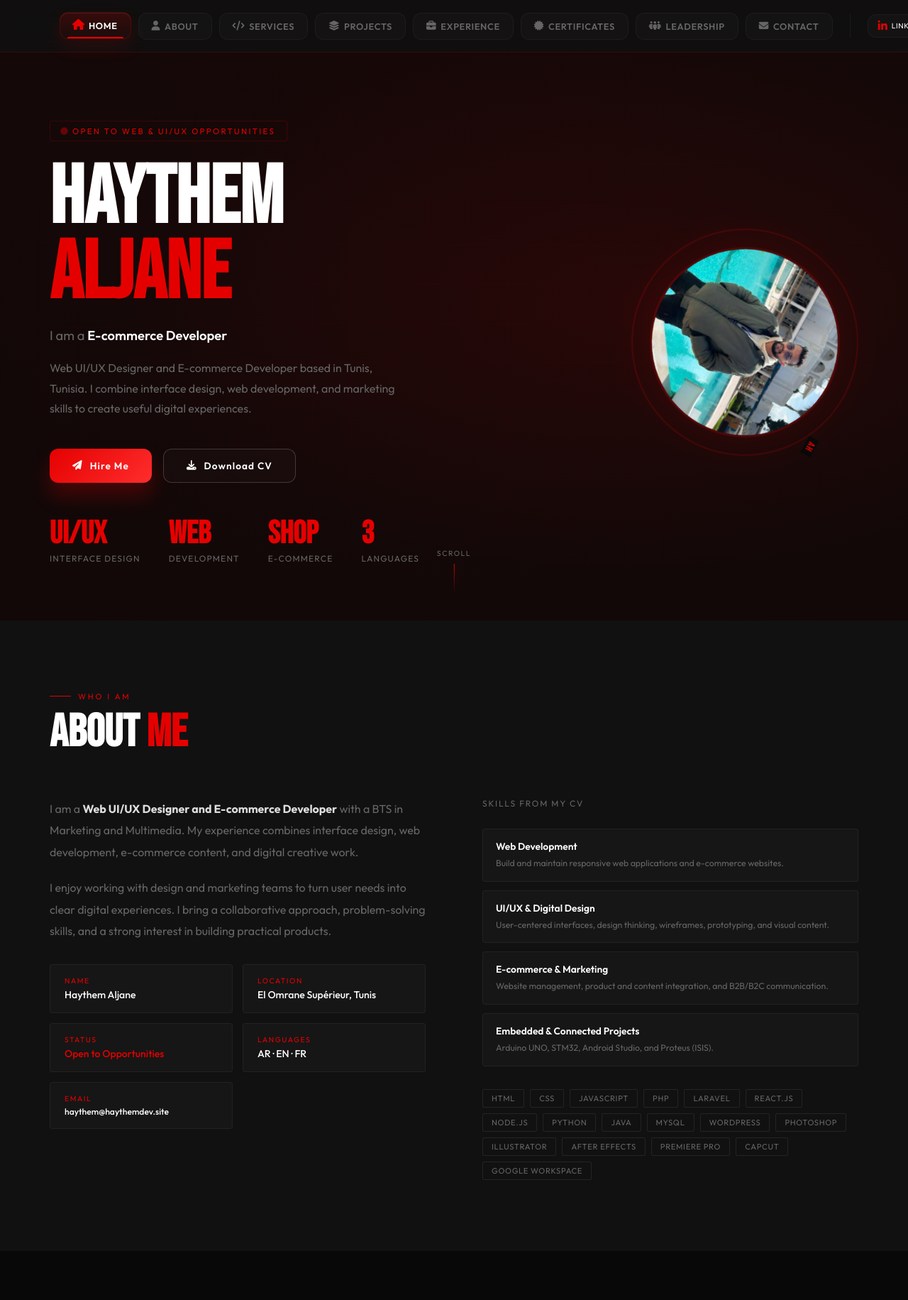
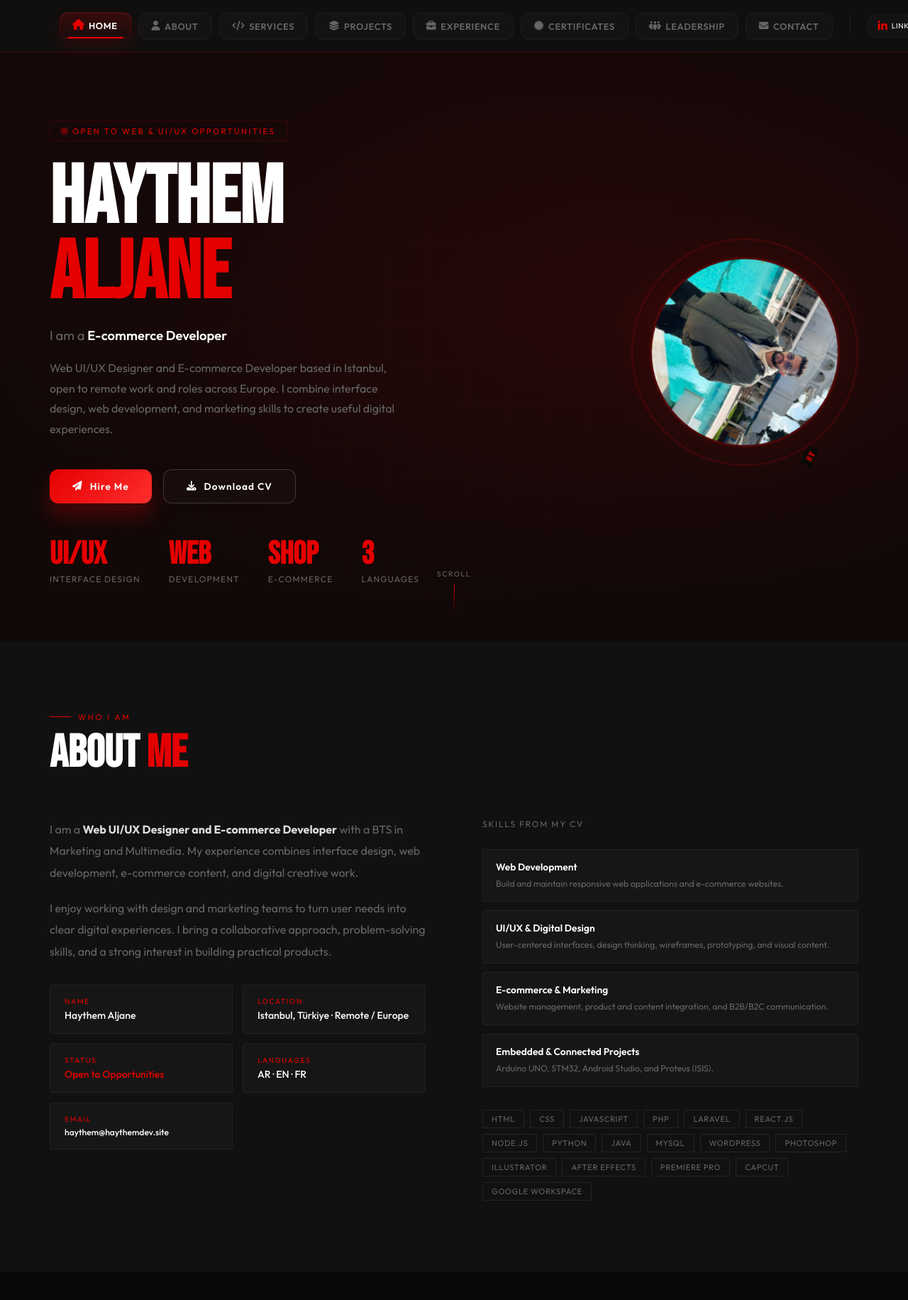
Before and after one commit to haythemalj/portfolio, a Laravel app: page / in a window 1280 px wide. Shown: the top 1831 px of the page at 71% size. Run offline with Laravel 8, Linux system fonts and the light colour scheme; data comes from the database, SQL or seed files in the repository; some libraries are stand-ins or nearby versions.

Commit message:
Show Istanbul as current location, open to remote and Europe
Update page title, meta and social descriptions, structured data address,
hero text, about and contact location, and footer. Past jobs and
education in Tunisia stay as they are.

Co-Authored-By: Claude Opus 5.5 <noreply@anthropic.com>
Claude-Session: https://claude.ai/code/session_01RriRdgBVwXzwgPDqU6tjot

```diff
--- a/resources/views/home.blade.php
+++ b/resources/views/home.blade.php
@@ -6,23 +6,23 @@
 <meta name="csrf-token" content="{{ csrf_token() }}">
 <meta name="google-site-verification" content="7rU4mvL7O9VyGljf8gxO3VGD92mVBhu-vEwdT6fckGE" />
 @php $siteUrl = rtrim(config('app.url'), '/'); @endphp
-<meta name="description" content="Haythem Aljane is a Web UI/UX Designer and E-commerce Developer in Tunis, Tunisia. Websites, online stores, WordPress, UI/UX design and AI projects for clients.">
+<meta name="description" content="Haythem Aljane is a Web UI/UX Designer and E-commerce Developer based in Istanbul, Türkiye, open to remote work and roles across Europe. Websites, online stores, WordPress, UI/UX design and AI projects.">
 <meta name="robots" content="index, follow, max-image-preview:large">
 <meta name="author" content="Haythem Aljane">
-<title>Haythem Aljane | Web UI/UX Designer & E-commerce Developer in Tunis</title>
+<title>Haythem Aljane | Web UI/UX Designer & E-commerce Developer in Istanbul</title>
 <link rel="canonical" href="{{ $siteUrl }}/">
 <link rel="icon" href="{{ $siteUrl }}/favicon.ico">
 <meta property="og:type" content="website">
 <meta property="og:locale" content="en_US">
 <meta property="og:site_name" content="Haythem Aljane">
-<meta property="og:title" content="Haythem Aljane | Web UI/UX Designer &amp; E-commerce Developer in Tunis">
-<meta property="og:description" content="Web UI/UX Designer and E-commerce Developer in Tunis, Tunisia. Websites, online stores, WordPress, UI/UX design and AI projects.">
+<meta property="og:title" content="Haythem Aljane | Web UI/UX Designer &amp; E-commerce Developer in Istanbul">
+<meta property="og:description" content="Web UI/UX Designer and E-commerce Developer based in Istanbul, open to remote and Europe. Websites, online stores, WordPress, UI/UX design and AI projects.">
 <meta property="og:url" content="{{ $siteUrl }}/">
 <meta property="og:image" content="{{ $siteUrl }}/images/profile.jpg">
 <meta property="og:image:alt" content="Haythem Aljane, Web UI/UX Designer and E-commerce Developer">
 <meta name="twitter:card" content="summary">
-<meta name="twitter:title" content="Haythem Aljane | Web UI/UX Designer &amp; E-commerce Developer in Tunis">
-<meta name="twitter:description" content="Websites, online stores, WordPress, UI/UX design and AI projects by Haythem Aljane, based in Tunis, Tunisia.">
+<meta name="twitter:title" content="Haythem Aljane | Web UI/UX Designer &amp; E-commerce Developer in Istanbul">
+<meta name="twitter:description" content="Websites, online stores, WordPress, UI/UX design and AI projects by Haythem Aljane, based in Istanbul, Türkiye. Open to remote and Europe.">
 <meta name="twitter:image" content="{{ $siteUrl }}/images/profile.jpg">
 <script type="application/ld+json">
 {!! json_encode([
@@ -35,8 +35,8 @@
       'url' => $siteUrl.'/',
       'image' => $siteUrl.'/images/profile.jpg',
       'jobTitle' => 'Web UI/UX Designer and E-commerce Developer',
-      'description' => 'Web UI/UX Designer and E-commerce Developer based in Tunis, Tunisia.',
-      'address' => ['@type' => 'PostalAddress', 'addressLocality' => 'Tunis', 'addressCountry' => 'TN'],
+      'description' => 'Web UI/UX Designer and E-commerce Developer based in Istanbul, Türkiye, open to remote work and roles across Europe.',
+      'address' => ['@type' => 'PostalAddress', 'addressLocality' => 'Istanbul', 'addressCountry' => 'TR'],
       'knowsAbout' => ['Web design', 'UI/UX design', 'E-commerce development', 'WordPress', 'Laravel', 'Digital marketing', 'SEO', 'AI agents'],
       'sameAs' => [
         'https://github.com/haythemalj',
@@ -57,7 +57,7 @@
       '@type' => 'ProfilePage',
       '@id' => $siteUrl.'/#profile',
       'url' => $siteUrl.'/',
-      'name' => 'Haythem Aljane | Web UI/UX Designer & E-commerce Developer in Tunis',
+      'name' => 'Haythem Aljane | Web UI/UX Designer & E-commerce Developer in Istanbul',
       'mainEntity' => ['@id' => $siteUrl.'/#person'],
       'isPartOf' => ['@id' => $siteUrl.'/#website'],
     ],
@@ -649,9 +649,9 @@ footer{background:var(--dark);border-top:1px solid var(--border);padding:36px 70
   <div class="hero-inner">
     <div class="hero-content">
       <div class="hero-tag"><span class="hero-dot"></span>Open to Web & UI/UX Opportunities</div>
-      <h1>HAYTHEM<br> <span class="red">ALJANE</span><span class="sr-only"> – Web UI/UX Designer and E-commerce Developer in Tunis</span></h1>
+      <h1>HAYTHEM<br> <span class="red">ALJANE</span><span class="sr-only"> – Web UI/UX Designer and E-commerce Developer in Istanbul</span></h1>
       <div class="hero-typed-wrap">I am a <span id="typed-text"></span><span class="cursor-blink">|</span></div>
-      <p class="hero-desc">Web UI/UX Designer and E-commerce Developer based in Tunis, Tunisia. I combine interface design, web development, and marketing skills to create useful digital experiences.</p>
+      <p class="hero-desc">Web UI/UX Designer and E-commerce Developer based in Istanbul, open to remote work and roles across Europe. I combine interface design, web development, and marketing skills to create useful digital experiences.</p>
       <div class="hero-btns">
         <a href="#hire" class="btn btn-primary"><i class="fas fa-paper-plane"></i>Hire Me</a>
         <a href="/CV_Haythem_Aljane.pdf" download class="btn btn-outline"><i class="fas fa-download"></i>Download CV</a>
@@ -682,7 +682,7 @@ footer{background:var(--dark);border-top:1px solid var(--border);padding:36px 70
       <p>I enjoy working with design and marketing teams to turn user needs into clear digital experiences. I bring a collaborative approach, problem-solving skills, and a strong interest in building practical products.</p>
       <div class="about-info-grid">
         <div class="about-info-item"><div class="label">Name</div><div class="value">Haythem Aljane</div></div>
-        <div class="about-info-item"><div class="label">Location</div><div class="value">El Omrane Supérieur, Tunis</div></div>
+        <div class="about-info-item"><div class="label">Location</div><div class="value">Istanbul, Türkiye · Remote / Europe</div></div>
         <div class="about-info-item"><div class="label">Status</div><div class="value" style="color:var(--red)">Open to Opportunities</div></div>
         <div class="about-info-item"><div class="label">Languages</div><div class="value">AR · EN · FR</div></div>
         <div class="about-info-item"><div class="label">Email</div><div class="value" style="font-size:.76rem">haythem@haythemdev.site</div></div>
@@ -847,7 +847,7 @@ footer{background:var(--dark);border-top:1px solid var(--border);padding:36px 70
       @endif
       <div class="contact-item"><div class="contact-item-icon"><i class="fas fa-phone"></i></div><div><div class="contact-item-label">Phone / WhatsApp</div><div class="contact-item-value"><a href="https://wa.me/21620832439" style="color:inherit">+216 20 832 439</a></div></div></div>
       <div class="contact-item"><div class="contact-item-icon"><i class="fas fa-envelope"></i></div><div><div class="contact-item-label">Email</div><div class="contact-item-value"><a href="mailto:haythem@haythemdev.site" style="color:inherit">haythem@haythemdev.site</a></div></div></div>
-      <div class="contact-item"><div class="contact-item-icon"><i class="fas fa-location-dot"></i></div><div><div class="contact-item-label">Location</div><div class="contact-item-value">El Omrane Supérieur, Tunis, Tunisia</div></div></div>
+      <div class="contact-item"><div class="contact-item-icon"><i class="fas fa-location-dot"></i></div><div><div class="contact-item-label">Location</div><div class="contact-item-value">Istanbul, Türkiye · Open to remote and Europe</div></div></div>
       <div class="contact-socials">
         <a href="https://www.facebook.com/haythem.aljane" class="social-link" target="_blank"><i class="fab fa-facebook-f"></i></a>
         <a href="https://github.com/haythemalj" class="social-link" target="_blank"><i class="fab fa-github"></i></a>
@@ -891,7 +891,7 @@ footer{background:var(--dark);border-top:1px solid var(--border);padding:36px 70
 
 <!-- ===== FOOTER ===== -->
 <footer>
-  <div class="footer-copy">© {{ date('Y') }} <span>Haythem Aljane</span> · All rights reserved · Built with ❤️ in Tunisia</div>
+  <div class="footer-copy">© {{ date('Y') }} <span>Haythem Aljane</span> · All rights reserved · Built with ❤️ in Istanbul</div>
   <div class="footer-links">
     <a href="#hero">Home</a><a href="#projects">Projects</a><a href="#contact">Contact</a>
   </div>
--- a/resources/views/inc/footer.blade.php
+++ b/resources/views/inc/footer.blade.php
@@ -3,7 +3,7 @@
             <div class="footer-box">
                 <h3><span>C</span>ontact</h3>
                 <ul class="social-link1">
-                    <li><a href="#"><i class="fa fa-location-arrow"><p>Tataouine, Tunisia</p></i></a></li>
+                    <li><a href="#"><i class="fa fa-location-arrow"><p>Istanbul, Türkiye</p></i></a></li>
                     <li><a href="https://wa.me/21620832737" class="new_Window"><i class="fa fa-phone-square"><p>+216 20 832 737</p></i></a></li>
                     <li><a href="mailto:aljanehaythem23@gmail.com"><i class="fa fa-envelope"><p>aljanehaythem23@gmail.com</p></i></a></li>
                 </ul>
--- a/resources/views/layouts/app.blade.php
+++ b/resources/views/layouts/app.blade.php
@@ -7,8 +7,8 @@
 
     <!-- CSRF Token -->
     <meta name="csrf-token" content="{{ csrf_token() }}">
-    <meta name="description" content="Haythem Aljane - Web Developer, UI/UX Designer & Community Leader from Tunisia">
-    <meta name="keywords" content="web development, UI/UX, portfolio, freelance, Laravel, React, Tunisia">
+    <meta name="description" content="Haythem Aljane - Web Developer, UI/UX Designer & Community Leader based in Istanbul">
+    <meta name="keywords" content="web development, UI/UX, portfolio, freelance, Laravel, React, Istanbul, remote">
     <meta name="author" content="Haythem Aljane">
     <title>@yield('title', config('app.name', 'Haythem Aljane'))</title>
 
```
